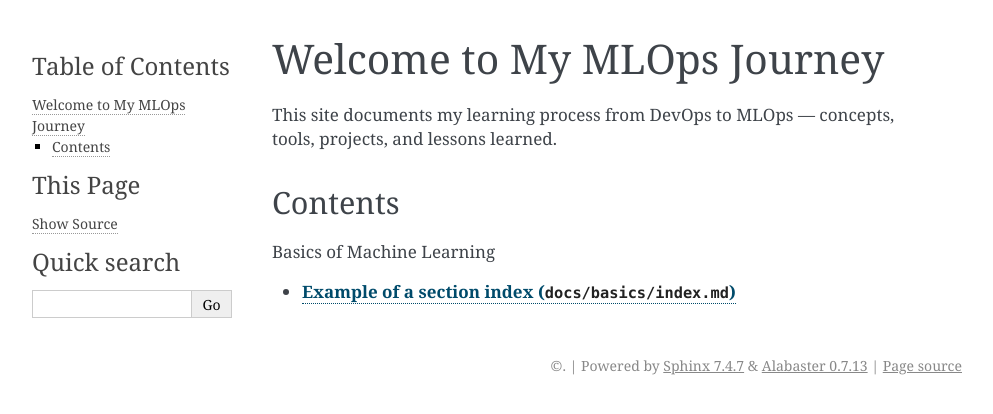
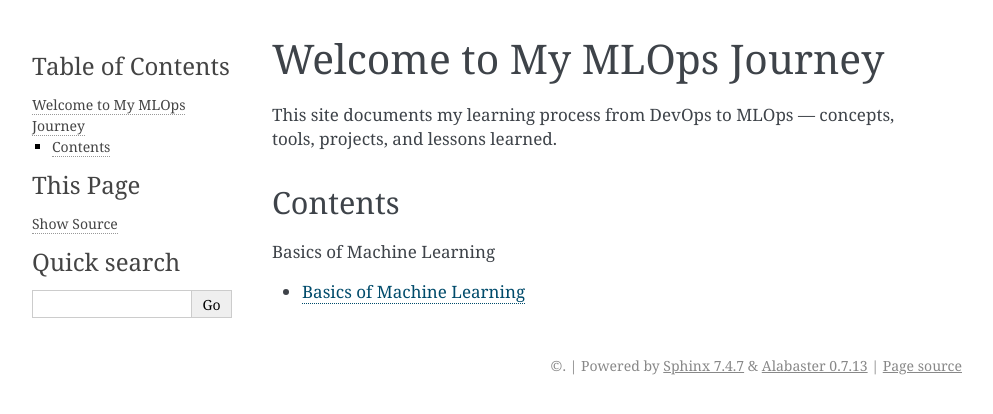
Before and after one commit to msm17b019/devops-to-mlops, a Sphinx documentation site: the page built from docs/index.md, in a window 1280 px wide. Shown: the top 414 px of the page, without its empty margins (148-1141 px from the left). Built offline with Sphinx 7.4.7, drawn with Linux system fonts in a browser that asks for light colours.

Commit message:
update content

````diff
--- a/docs/basics/index.md
+++ b/docs/basics/index.md
@@ -1,7 +1,3 @@
----
-
-## **Example of a section index (`docs/basics/index.md`)**
-```markdown
 # Basics of Machine Learning
 
 ```{toctree}
````
